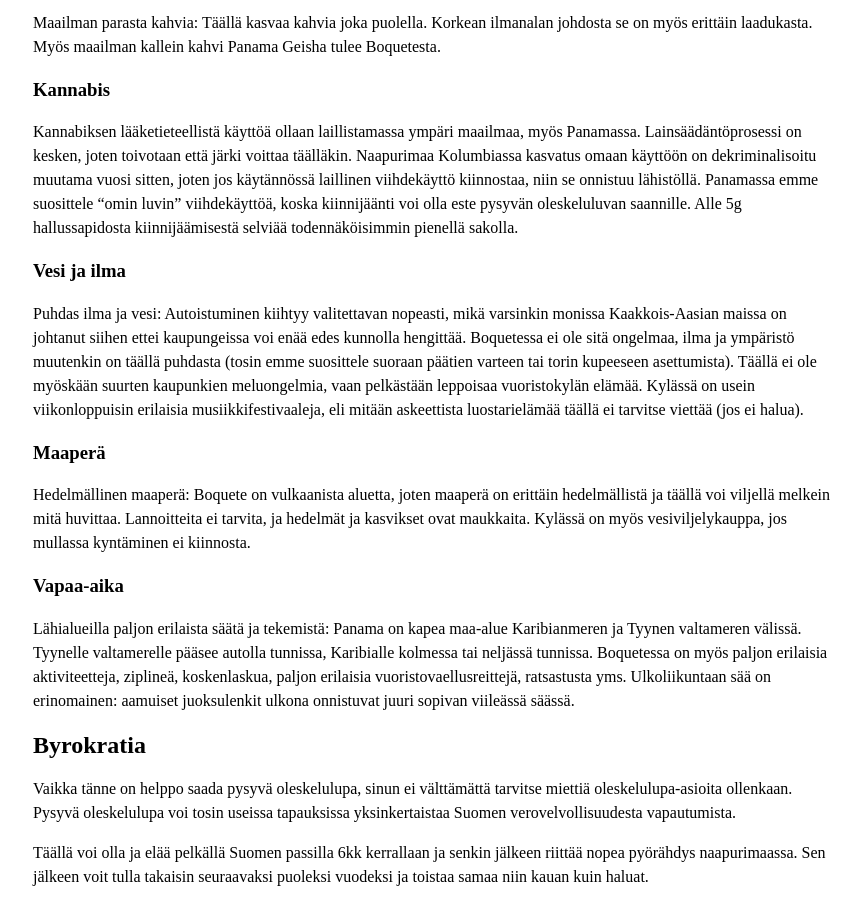
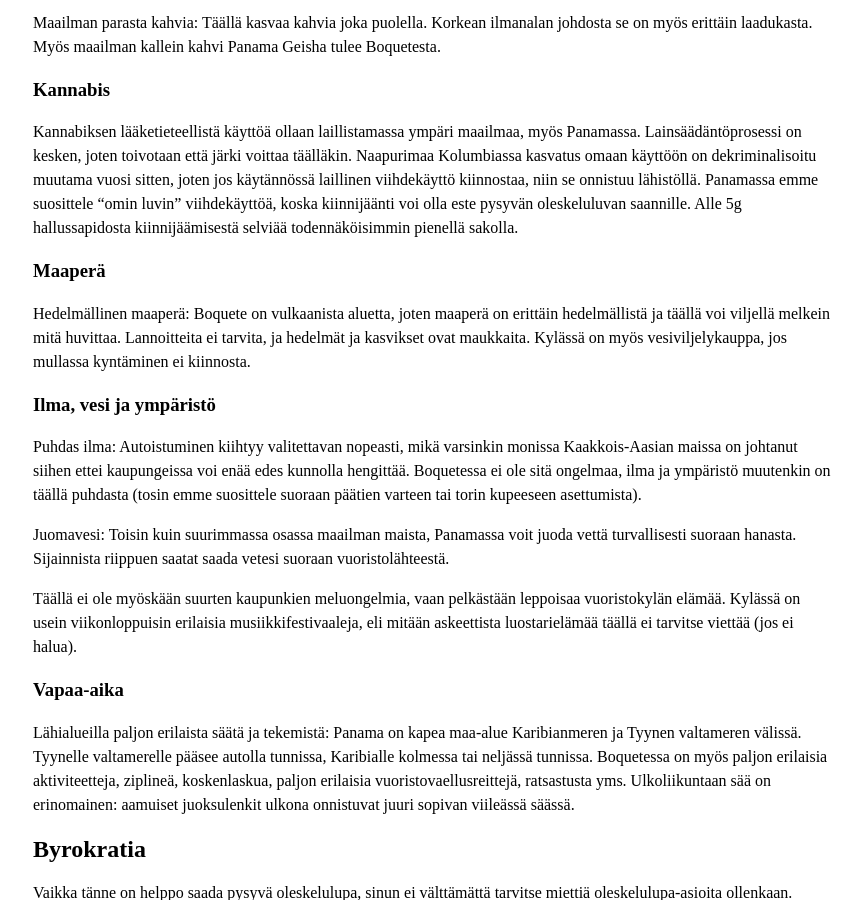
Before and after one commit to pitkonaarinparatiisi/pitkonaarinparatiisi.github.io, a Jekyll site: the page built from yleistietoa.md, in a window 1280 px wide and 900 px high, scrolled down 1933 px. Shown: the whole window, without its empty margins (207-1068 px from the left). Built offline with Jekyll 4.4.1, drawn with Linux system fonts in a browser that asks for light colours; our own code applies the rules of GitHub Pages for plain Markdown files.

Commit message:
Update yleistietoa.md

```diff
--- a/yleistietoa.md
+++ b/yleistietoa.md
@@ -53,15 +53,18 @@
 ### Kannabis
 Kannabiksen lääketieteellistä käyttöä ollaan laillistamassa ympäri maailmaa, myös Panamassa. Lainsäädäntöprosessi on kesken, joten toivotaan että järki voittaa täälläkin. Naapurimaa Kolumbiassa kasvatus omaan käyttöön on dekriminalisoitu muutama vuosi sitten, joten jos käytännössä laillinen viihdekäyttö kiinnostaa, niin se onnistuu lähistöllä. Panamassa emme suosittele "omin luvin" viihdekäyttöä, koska kiinnijäänti voi olla este pysyvän oleskeluluvan saannille. Alle 5g hallussapidosta kiinnijäämisestä selviää todennäköisimmin pienellä sakolla.
 
-### Vesi ja ilma
-Puhdas ilma ja vesi: Autoistuminen kiihtyy valitettavan nopeasti, mikä varsinkin monissa Kaakkois-Aasian maissa on johtanut siihen ettei kaupungeissa voi enää edes kunnolla hengittää. Boquetessa ei ole sitä ongelmaa, ilma ja ympäristö muutenkin on täällä puhdasta (tosin emme suosittele suoraan päätien varteen tai torin kupeeseen asettumista). Täällä ei ole myöskään suurten kaupunkien meluongelmia, vaan pelkästään leppoisaa vuoristokylän elämää. Kylässä on usein viikonloppuisin erilaisia musiikkifestivaaleja, eli mitään askeettista luostarielämää täällä ei tarvitse viettää (jos ei halua).
-
 ### Maaperä
 Hedelmällinen maaperä: Boquete on vulkaanista aluetta, joten maaperä on erittäin hedelmällistä ja täällä voi viljellä melkein mitä huvittaa. Lannoitteita ei tarvita, ja hedelmät ja kasvikset ovat maukkaita. Kylässä on myös vesiviljelykauppa, jos mullassa kyntäminen ei kiinnosta.
 
+### Ilma, vesi ja ympäristö
+Puhdas ilma: Autoistuminen kiihtyy valitettavan nopeasti, mikä varsinkin monissa Kaakkois-Aasian maissa on johtanut siihen ettei kaupungeissa voi enää edes kunnolla hengittää. Boquetessa ei ole sitä ongelmaa, ilma ja ympäristö muutenkin on täällä puhdasta (tosin emme suosittele suoraan päätien varteen tai torin kupeeseen asettumista).
+
+Juomavesi: Toisin kuin suurimmassa osassa maailman maista, Panamassa voit juoda vettä turvallisesti suoraan hanasta. Sijainnista riippuen saatat saada vetesi suoraan vuoristolähteestä.
+
+Täällä ei ole myöskään suurten kaupunkien meluongelmia, vaan pelkästään leppoisaa vuoristokylän elämää. Kylässä on usein viikonloppuisin erilaisia musiikkifestivaaleja, eli mitään askeettista luostarielämää täällä ei tarvitse viettää (jos ei halua).
+
 ### Vapaa-aika
 Lähialueilla paljon erilaista säätä ja tekemistä: Panama on kapea maa-alue Karibianmeren ja Tyynen valtameren välissä. Tyynelle valtamerelle pääsee autolla tunnissa, Karibialle kolmessa tai neljässä tunnissa. Boquetessa on myös paljon erilaisia aktiviteetteja, ziplineä, koskenlaskua, paljon erilaisia vuoristovaellusreittejä, ratsastusta yms. Ulkoliikuntaan sää on erinomainen: aamuiset juoksulenkit ulkona onnistuvat juuri sopivan viileässä säässä.
-
 
 ## Byrokratia
 
```
